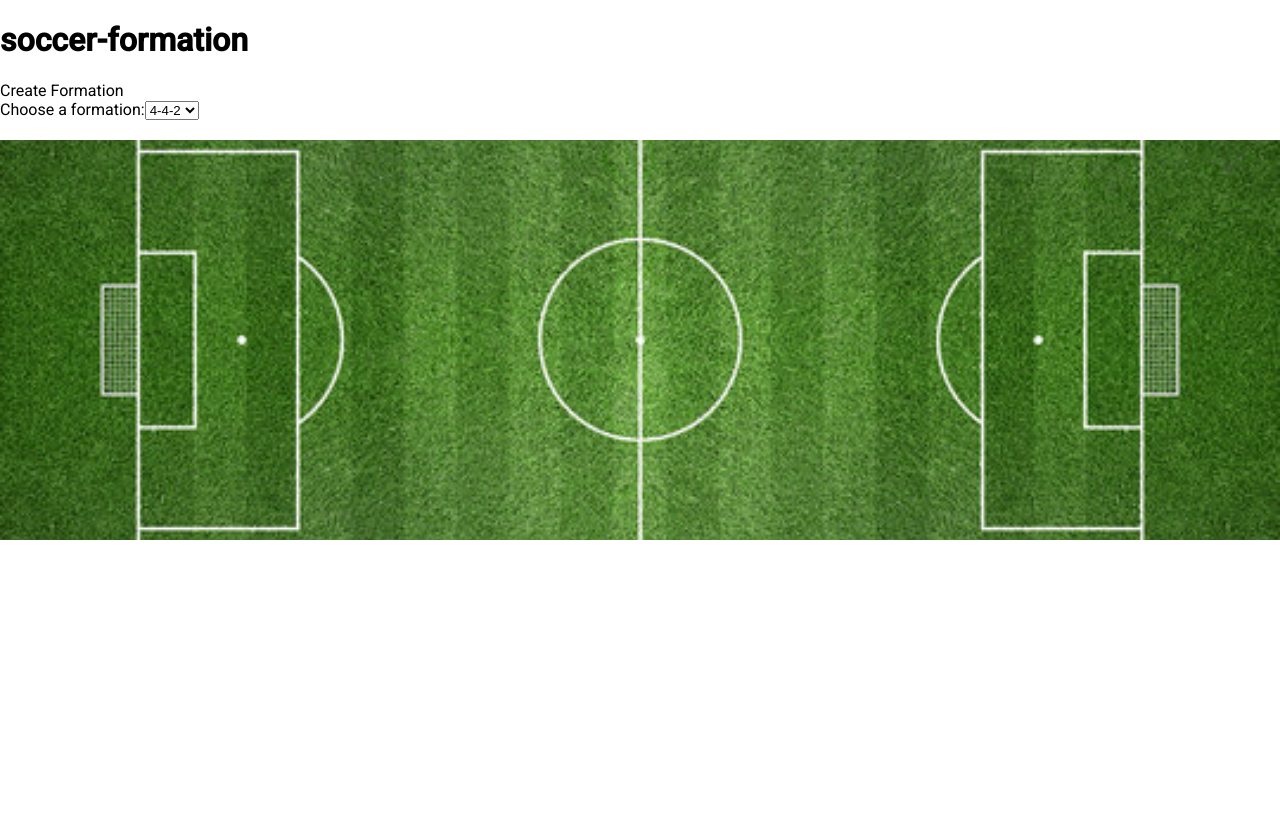
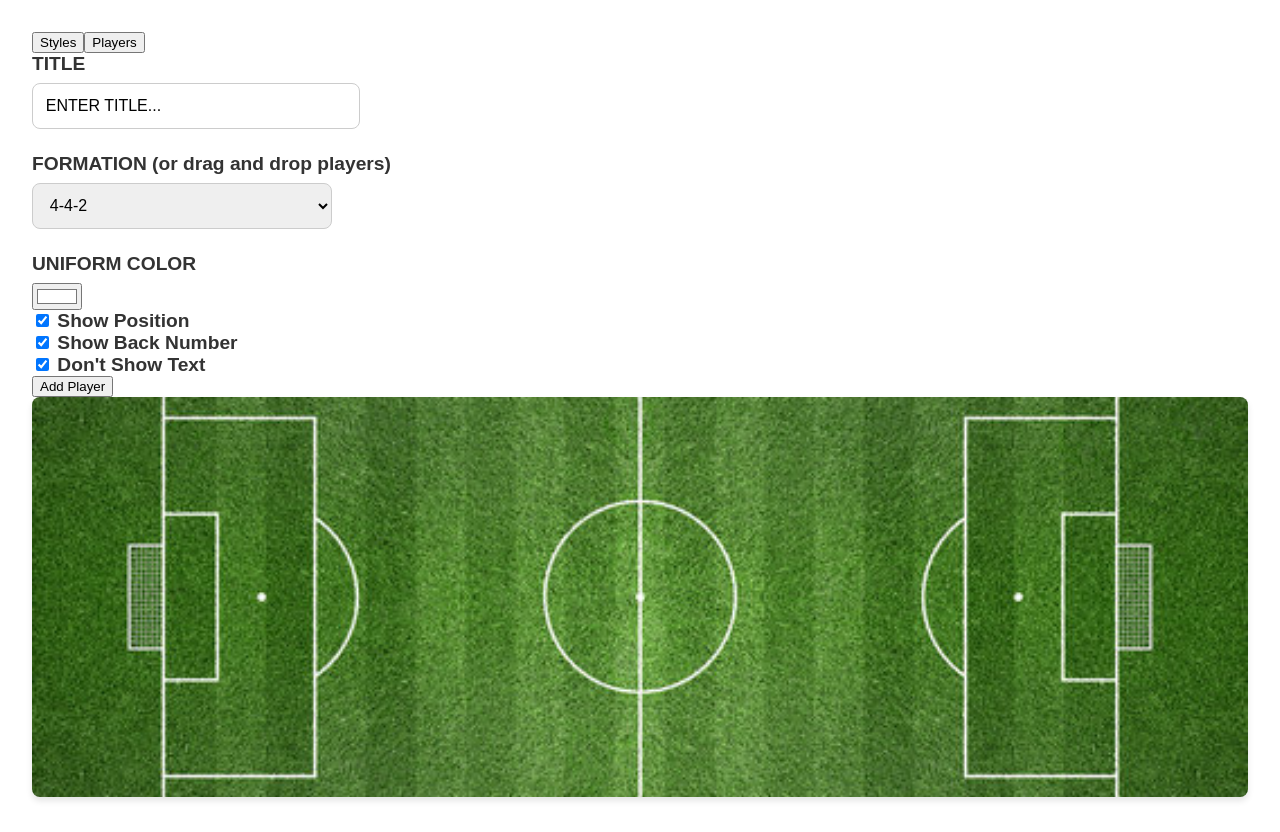
Before and after one commit to hyechanlee1/Soccer_formation_creator, an Angular app in the folder soccer-formation/: page /create-formation in a window 1280 px wide. Built offline with nearby package versions, Linux system fonts and the light colour scheme.

Commit message:
created color picker, uniform text, players list

```diff
--- a/soccer-formation/src/app/app.component.html
+++ b/soccer-formation/src/app/app.component.html
@@ -1,7 +1 @@
-<header>
-  <h1>{{ title }}</h1>
-  <nav>
-    <a routerLink="/create-formation" routerLinkActive="active">Create Formation</a>
-  </nav>
-</header>
 <router-outlet></router-outlet>
--- a/soccer-formation/src/app/createformation/createformation.component.css
+++ b/soccer-formation/src/app/createformation/createformation.component.css
@@ -1,5 +1,34 @@
+/* Create Formation Component Styles */
+
+/* General Layout */
 .controls {
-  margin-bottom: 20px;
+  display: flex;
+  flex-direction: column;
+  align-items: flex-start;
+  margin: 2rem;
+  font-family: 'Arial', sans-serif;
+}
+
+label {
+  font-size: 1.2rem;
+  color: #333;
+  margin-bottom: 0.5rem;
+  font-weight: bold;
+}
+
+select, #team-title {
+  font-size: 1rem;
+  padding: 0.8rem;
+  border: 1px solid #ccc;
+  border-radius: 8px;
+  width: 100%;
+  max-width: 300px;
+  margin-bottom: 1.5rem;
+  transition: border-color 0.3s ease;
+}
+select:focus {
+  border-color: #4CAF50;
+  outline: none;
 }
 
 .formation-image {
@@ -7,4 +36,26 @@
   height: 400px;
   background-size: cover;
   background-position: center;
+  border-radius: 8px;
+  box-shadow: 0 4px 6px rgba(0, 0, 0, 0.1);
 }
+
+/* Responsive Layout for Mobile Devices */
+@media (max-width: 600px) {
+  .controls {
+    margin: 1rem;
+  }
+
+  label {
+    font-size: 1rem;
+  }
+
+  select {
+    width: 100%;
+    padding: 1rem;
+  }
+
+  .formation-image {
+    height: 300px; /* Reduce height on small screens */
+  }
+}
--- a/soccer-formation/src/app/createformation/createformation.component.html
+++ b/soccer-formation/src/app/createformation/createformation.component.html
@@ -1,11 +1,74 @@
 <div class="controls">
-    <label for="formation-select">Choose a formation:</label>
+    <div class="button-group">
+        <button class="action-button" (click)="toggleSection('styles')">Styles</button>
+        <button class="action-button" (click)="toggleSection('players')">Players</button>
+    </div>
+    @if (currentSection === 'styles') {
+    <label for="team-title">TITLE</label>
+    <input type="text" id="team-title" [(ngModel)]="teamTitle" placeholder="Enter a team title" />
+    <label for="formation-select">FORMATION (or drag and drop players)</label>
     <select id="formation-select" (change)="onFormationChange($event)">
         @for (formation of availableFormations; track $index) {
         <option [value]="formation">{{ formation }}</option>
         }
     </select>
+    <label for="color-picker">UNIFORM COLOR</label>
+    <input type="color" id="color-picker" [(ngModel)]="teamColor" (change)="onColorChange()" />
+    <div class="checkbox-group">
+        <label>
+            <input type="checkbox" [(ngModel)]="showPosition" />
+            Show Position
+        </label>
+        <br>
+        <label>
+            <input type="checkbox" [(ngModel)]="showBackNumber" />
+            Show Back Number
+        </label>
+        <br>
+        <label>
+            <input type="checkbox" [(ngModel)]="showText" />
+            Don't Show Text
+        </label>
+    </div>
+    }
+    @if (currentSection === 'players') {
+    <div class="player-list">
+        <div class="player">
+            <label for="player-number">Player Number:</label>
+            <input type="number" id="player-number" [(ngModel)]="newPlayerNumber" placeholder="Enter player number" />
+        </div>
+        <div class="player">
+            <label for="player-name">Player Name:</label>
+            <input type="text" id="player-name" [(ngModel)]="newPlayerName" placeholder="Enter player name" />
+        </div>
+    </div>
+    }
+
+    <button (click)="addPlayer()">Add Player</button>
+
+    @if (players.length > 0) {
+    <div>
+        <h3>Players List:</h3>
+        <ul>
+            @for (player of players; track $index) {
+            <li>{{ player.number }} - {{ player.name }}</li>
+            }
+        </ul>
+    </div>
+    }
+
+    <div class="formation-image" [ngStyle]="{ 'background-image': backgroundImage() }">
+        @if (showPosition) {
+        <!-- add logic to show position of each  player-->
+        <div></div>
+        }
+        @if (showBackNumber) {
+        <div></div>
+        <!-- add logic for showing back number -->
+        }
+        @if (showText) {
+        <!-- add logic for showing back number -->
+        <div></div>
+        }
+    </div>
 </div>
-
-<div class="formation-image" [ngStyle]="{ 'background-image': backgroundImage() }">
-</div>
--- a/soccer-formation/src/app/createformation/createformation.component.ts
+++ b/soccer-formation/src/app/createformation/createformation.component.ts
@@ -15,6 +15,15 @@ export class CreateFormationComponent {
     "4-3-3": "assets/images/placeholder1.jpg"
     // add more formations and upload correct image for each formation
   };
+  teamTitle: string = 'ENTER TITLE...';
+  teamColor: string = '#ffffff'; // Default color (white)
+  showPosition: boolean = true; // Checkbox for showing position
+  showBackNumber: boolean = true; // Checkbox for showing back number
+  showText: boolean = true; // Checkbox for showing text
+  newPlayerNumber: number | null = null; // For new player number
+  newPlayerName: string = 'UNKNOWN'; // For new player name
+  players: { number: number, name: string }[] = []; // List of players
+  currentSection: string = 'styles';
 
   availableFormations = Object.keys(this.formations);
   currentFormation = this.availableFormations[0]; // Default to the first formation
@@ -26,4 +35,19 @@ export class CreateFormationComponent {
   onFormationChange(event: Event) {
     this.currentFormation = (event.target as HTMLSelectElement).value;
   }
+  onColorChange() {
+    console.log('Selected color:', this.teamColor);
+  }
+  toggleSection(section: string) {
+    this.currentSection = section;
+  }
+  addPlayer() {
+    if (this.newPlayerNumber != null && this.newPlayerName.trim() !== '') {
+      this.players.push({ number: this.newPlayerNumber, name: this.newPlayerName });
+      this.newPlayerNumber = null; // Reset player number field
+      this.newPlayerName = 'UNKNOWN'; // Reset player name field
+    } else {
+      alert('Please enter both player number and name!');
+    }
+  }
 }
--- /dev/null
+++ b/soccer-formation/src/app/home/home/home.component.css
@@ -0,0 +1,60 @@
+/* HomeComponent Styles */
+
+/* General Layout */
+.homepage-container {
+    display: flex;
+    flex-direction: column;
+    align-items: center;
+    justify-content: center;
+    min-height: 100vh;
+    background-color: #f4f4f9; /* Soft background color */
+    font-family: 'Arial', sans-serif;
+    text-align: center;
+  }
+
+  h1 {
+    font-size: 3rem;
+    color: #333;
+    margin-bottom: 2rem;
+  }
+
+  /* Button Group Styling */
+  .button-group {
+    display: flex;
+    flex-direction: column;
+    gap: 1rem;
+  }
+
+  .action-button {
+    background-color: #4CAF50; /* Green button */
+    color: white;
+    font-size: 1.2rem;
+    padding: 10px 20px;
+    border: none;
+    border-radius: 8px;
+    cursor: pointer;
+    transition: background-color 0.3s ease;
+    box-shadow: 0 4px 6px rgba(0, 0, 0, 0.1);
+    width: 200px; /* Set fixed width */
+    margin: 0 auto; /* Center buttons horizontally */
+  }
+
+  .action-button:hover {
+    background-color: #45a049; /* Slightly darker green on hover */
+  }
+
+  /* Responsive Layout for Mobile Devices */
+  @media (max-width: 600px) {
+    h1 {
+      font-size: 2rem;
+    }
+
+    .action-button {
+      width: 80%; /* Make buttons take up more width on smaller screens */
+    }
+
+    .button-group {
+      width: 100%;
+      padding: 0 1rem; /* Ensure buttons have space on mobile */
+    }
+  }
--- /dev/null
+++ b/soccer-formation/src/app/home/home/home.component.html
@@ -0,0 +1,9 @@
+<div class="homepage-container">
+    <h1>Welcome to the Formation Manager</h1>
+    <div class="button-group">
+      <button class="action-button" routerLink="/create-formation">Create Formation</button>
+      <button class="action-button" routerLink="/saved-formations">Saved Formations</button>
+    </div>
+  </div>
+
+  <router-outlet></router-outlet>
--- /dev/null
+++ b/soccer-formation/src/app/savedformations/savedformations/savedformations.component.html
@@ -0,0 +1 @@
+<p>savedformations works!</p>
```
Also changed, not shown: soccer-formation/src/app/app.routes.ts (+5 -2 lines), soccer-formation/src/app/home/home/home.component.ts (added, +12 -0 lines), soccer-formation/src/app/savedformations/savedformations/savedformations.component.ts (added, +12 -0 lines), soccer-formation/src/app/savedformations/savedformations/savedformations.component.css (added), 2 other files (tests, documents, lock files or other folders).
